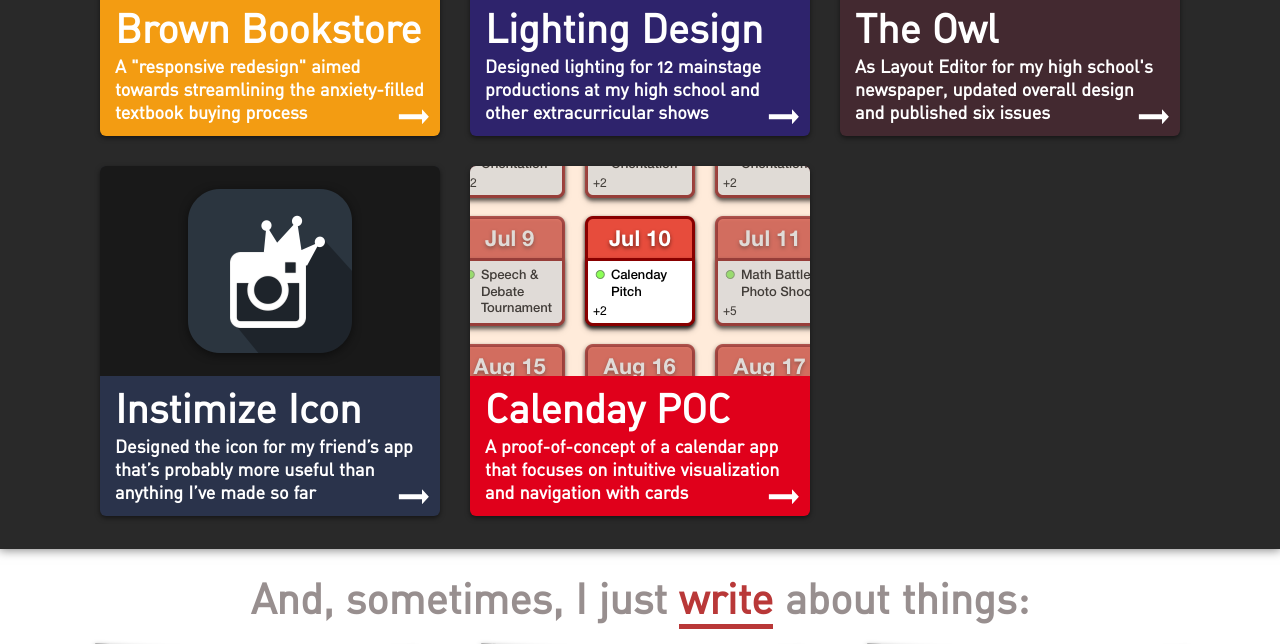
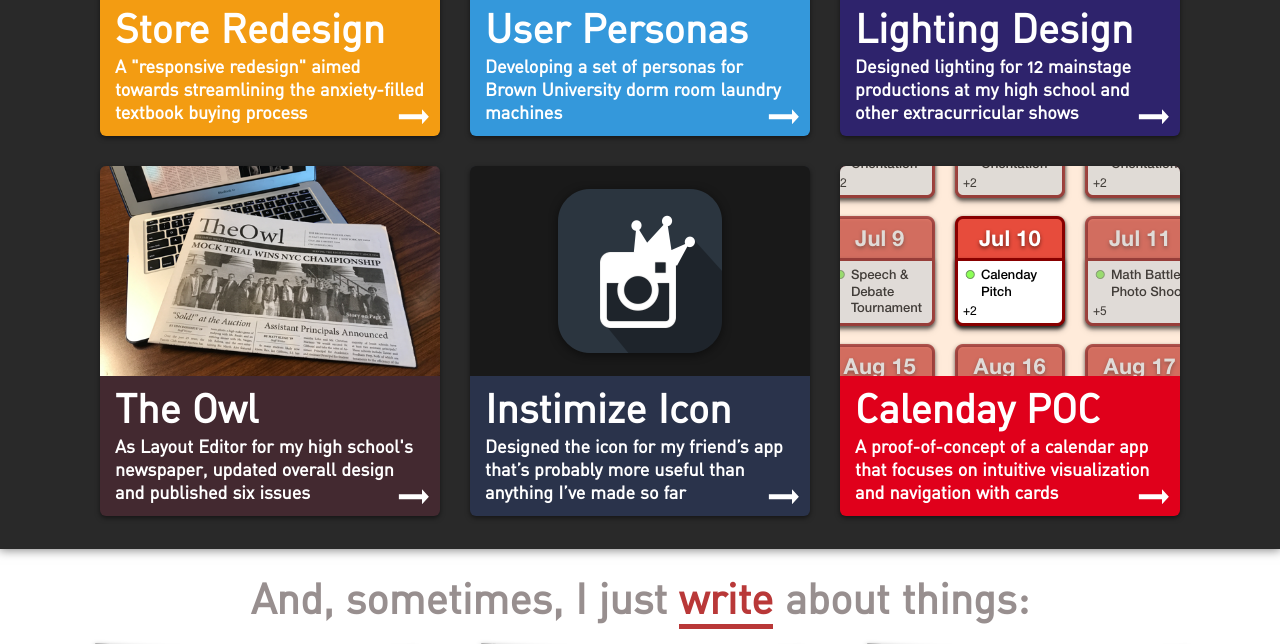
Before and after one commit to ZacharyEspiritu/zacharyespiritu.github.io, a Jekyll site: the page built from index.html, in a window 1280 px wide and 900 px high, scrolled down 2094 px, cut to the strip 256-900 px from the top of the window. Built offline with Jekyll 4.4.1, drawn with Linux system fonts in a browser that asks for light colours; nearby versions of some CDN libraries; some of the changed lines change nothing that is shown.

Commit message:
Add Laundry Personas design article

```diff
--- /dev/null
+++ b/_designs/2017-12-08-laundry-personas.markdown
@@ -0,0 +1,87 @@
+---
+layout: post
+title:  User Personas
+image_path: /images/designs/laundry-personas/storyboard.png
+tagline: Developing a set of personas for Brown University dorm room laundry machines
+card_color: "#3498DB"
+ending:
+  tagline: I developed my personas in October 2017.
+skills: photoshop indesign
+---
+
+The laundry room—whether you love it for what it can do or hate it for how long it can take to get out of it, it’s an unavoidable yet essential part of everyday life. At Brown University, I’ve heard stories about my peers’ experiences in th laundry room ranging from someone’s first-time doing laundry away from home to another having difficulty finding time to do it in the first place.
+
+In this project, I construct two personas with corresponding mental models based on data collected from two sessions of observation in the laundry room in the Archibald-Bronson dormitory at Brown. I also present a storyboard depicting the process by which users use the machines specific to the Archibald-Bronson laundry room.
+
+### Interface Overview
+
+Laundry at Brown involves two interfaces—the **laundry machines** and the **payment terminals**. This extra terminal is significant as it allows students to continue to use their Brown ID for all Brown-specific purchases. After a user loads a laundry machine, they walk to a terminal and swipe their ID to access their payment account. The terminal then prompts the user to enter the number of their laundry machine (found next to the machine’s door) via a keypad. Users can then start the machine by selecting one of six wash cycle options using a button panel on their laundry machine.
+
+<figure class="two-landscape-screenshot-grid lazyload" data-expand="-20">
+    <img class="lazyload" data-src="/images/designs/laundry-personas/interface-1.png">
+    <img class="lazyload" data-src="/images/designs/laundry-personas/interface-2.png">
+    <figcaption>Sketches of the laundry machine and payment terminal in the Brown laundry rooms.</figcaption>
+</figure>
+
+### User Observations
+
+I observed consenting participants in the laundry room as they went from putting their clothes in the washer to taking their clothes out of the dryer, and retained the following notes:
+
+* **Akari** carefully pulled apart tangled clothes before placing them in the washer. Before moving to the payment terminal, she leaned in closely to see her machine’s number. After starting the machine, she ran out of the room while saying she had to do work.
+* **Elijah** had to walk back to the machine to see the machine’s number because he apparently had forgotten what it was despite his verbal attempts to memorize it before walking to the payment terminal. He set a timer on his phone, left during the wash cycle, and came back several minutes before the cycle ended. He had less trouble paying for the dryer cycle.
+* **Lisa** stayed in the laundry room while she waited for the washer to complete its cycle. She set a timer on her phone and worked on homework until the washer had completed.
+* **Ryan** quickly dumped the clothes in his basket into the washer, then ran to the payment terminal. He spent approximately thirty seconds staring at the wash cycle buttons before finally selecting an option. He set a timer on his phone and left the room when it began, though he came back about 45 minutes after the cycle had ended.
+* **Lawrence** stayed in the laundry room while waiting for both the washer and the dryer to complete their cycles. He had to go back to the machine to see its number in order to use the payment terminal, and verbally expressed confusion on which cycle option (“Whites”, “Colors”, “Brights”, etc.) he was supposed to select.
+* **Sumu** folded his clothes before placing them into the washing machine. He asked me for help on which cycle option to select. He left the room, and came back about thirty minutes after the laundry machine had ended. He folded his clothes again before placing them into the dryer and asked me for help on which dryer options to select. He left the room and came back just as the dryer was ending its cycle.
+
+### Interviews
+
+**Which cycle option button (“Whites”, “Colors”, “Brights”, “Perm Press”, “Delicates”) did you press when washing your clothes? Why? Have you ever seen other people confused about the buttons?**
+
+> Most users simply stated that they pressed whichever button matched their clothes, though all users said they had only ever pressed the “Whites”, “Colors”, or “Brights” buttons. All users noted that they all knew from past experience or from what other people told them that they were supposed to sort their clothes by color before washing them. Sumu and Lisa specifically stated that they were confused by the difference between the wash cycle options.
+
+**What do you usually do when your laundry is running? On average, how much time is your laundry in the machine after the cycle time has elapsed? Do you ever see other peoples’ clothes waiting unattended?**
+
+> All users said they did homework while waiting, though Lisa and Lawrence said they work in the laundry room instead of their dorm room like the other users. Lisa specifically noted that she doesn’t like leaving her laundry unattended, because she’s concerned that someone might steal it or the washer will mess it up in some way. Ryan also noted that he was in a rush to finish homework before a midnight deadline at the time we interviewed him. All interviewees stated that they set timers to remind them to come back to get their clothing immediately when their wash cycles are complete, though our observations show that some users returned well after their machines had run their course.
+
+**Do you ever see other people have trouble using the payment terminal? What do you think about having separate balances for meals, prints, laundry, etc.?**
+
+> While no one had any problems with the payment terminal itself, opinions on the split account system were relatively split. Akari, Elijah, and Ryan stated that they didn’t really have any opinion on the payment system. Lisa stated they she liked it that accounts were divided into meals, laundry, etc., because it helps her keep everything organized in her mind. Lawerence and Sumu felt the opposite way, saying that the split account system required them to keep track of too many things.
+
+### Mental Models and Personas
+
+_Using the information from my user observations and interviews as detailed above, I developed two personas, each with their own set of mental models, to describe users' perceptions of the laundry machines at Brown. I also developed empathy maps for each persona for a more visual understanding of each user's thought process and character._
+
+#### Mental Model 1: Sam
+
+Sam is an 17-year-old freshman planning to concentrate in music. Having relied on his mother to take care of all the chores he never wanted to do for his entire life, Sam realized when he ran out of clean clothes one week into college that he’d need to start doing things on his own.
+
+But Sam’s recollection of his mother saying that he must sort clothes by color allows him to use the dorm laundry machines easily. Since three of the machines’ wash cycle options are simply “Whites”, “Colors”, and “Brights”, he quickly translates his mental model to the limited options the machine interface presents. Sam just has to look at the color of the clothes he’s washing in order to determine which button to press.
+
+<figure class="lazyload" data-expand="-20">
+    <img class="responsive-image lazyload" data-src="/images/designs/laundry-personas/persona-1.png">
+    <figcaption>Sam's empathy map.</figcaption>
+</figure>
+
+#### Mental Model 2: Brianna
+
+Brianna is a 19-year-old sophomore at Brown. After a year of pursuing a Computer Science concentration and nightly track-and-field practices, Brianna’s precisely organized her schedule such that she can do everything she wants to. Brianna blocks out a significant amount of time for laundry every week, because she’s found that she needs more time to decipher an interface she finds confusing.
+
+Brianna’s not used to the simplified configuration options of the laundry machine in her dorm. Not able to set individual settings such as cycle length, temperature, and spin intensity, she’s confused by the wash cycle buttons’ lack of detail. Despite her experience doing laundry by herself at home, Brianna’s unable to tell the difference between the cycle types, so she spends extra time thinking about what each wash type could mean.
+
+<figure class="lazyload" data-expand="-20">
+    <img class="responsive-image lazyload" data-src="/images/designs/laundry-personas/persona-2.png">
+    <figcaption>Brianna's empathy map.</figcaption>
+</figure>
+
+### Storyboard
+
+As a final step in the project, I created a storyboard for Sam’s user journey when he goes to use the laundry machine. The user journey depicted fits Sam’s persona for the following reasons:
+
+* It captures his relaxed personality via his lack of urgency in making sure to clean his clothes.
+* It conveys his nervousness in completing a task that he’s unknowledgeable about but his realization that there’s no other way around the issue.
+* It demonstrates how Sam’s simplified understanding of how laundry works fits well with the provided interface, which ultimately allows him to fulfill his goal of self-cleanliness by washing his clothes.
+
+<figure class="lazyload" data-expand="-20">
+    <img class="lazyload" data-src="/images/designs/laundry-personas/storyboard.png">
+</figure>
--- a/_designs/2017-12-09-brown-bookstore.markdown
+++ b/_designs/2017-12-09-brown-bookstore.markdown
@@ -1,6 +1,6 @@
 ---
 layout: post
-title:  Brown Bookstore
+title:  Store Redesign
 image_path: /images/design-brown-bookstore.png
 banner_path: /images/designs/brown-bookstore/photos/bookstore.jpg
 tagline: A "responsive redesign" aimed towards streamlining the anxiety-filled textbook buying process
```
Also changed, not shown: images/designs/laundry-personas/interface-1.png (added), images/designs/laundry-personas/interface-2.png (added), images/designs/laundry-personas/persona-1.png (added), images/designs/laundry-personas/persona-2.png (added), images/designs/laundry-personas/storyboard.png (added).
